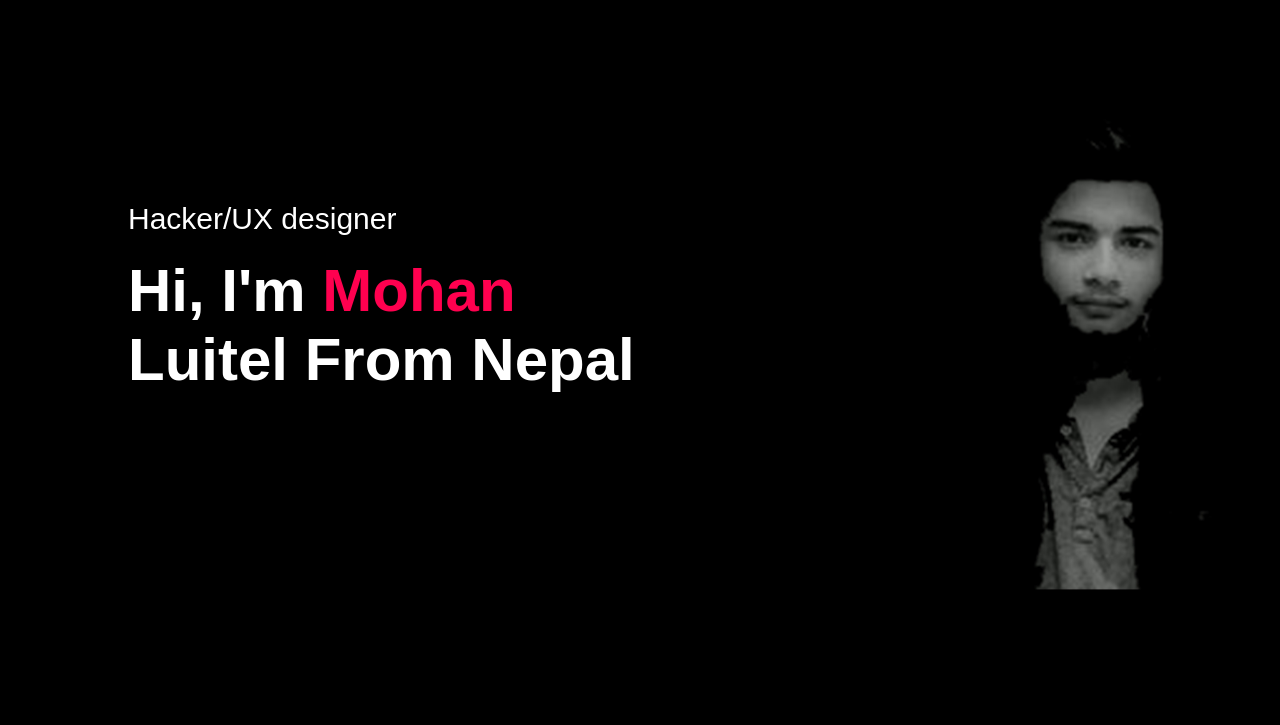
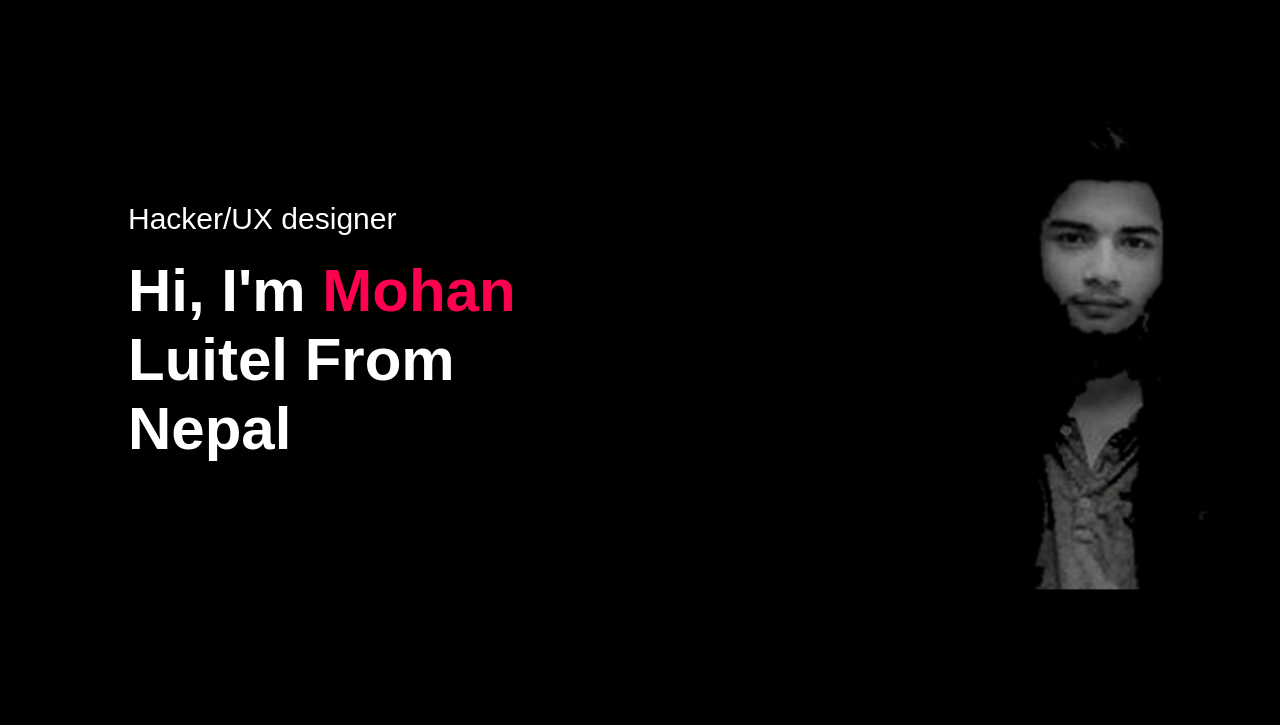
Before and after one commit to luitelmohan1/portfolio, a plain HTML site: page index.html in a window 1280 px wide. Shown: the part 75-800 px from the top of the page. Drawn offline with Linux system fonts and the light colour scheme.

Commit message:
Update index.html

```diff
--- a/index.html
+++ b/index.html
@@ -4,7 +4,7 @@
     <meta charset="UTF-8">
     <meta http-equiv="X-UA-Compatible" content="IE=edge">
     <meta name="viewport" content="width=device-width, initial-scale=1.0">
-    <title>Portfolio website</title>
+    <title>Mohan Luitel</title>
     <link rel="stylesheet" href="style.css">
     <script src="https://kit.fontawesome.com/6ed8fc9c63.js" crossorigin="anonymous"></script>
 </head>
@@ -24,7 +24,7 @@
             </nav>
             <div class="header-text">
                 <p>Hacker/UX designer</p>
-                <h1>Hi, I'm <span>Mohan</span><br> Luitel From Nepal</h1>
+                <h1>Hi, I'm <span>Mohan</span><br> Luitel From<br> Nepal</h1>
             </div>
         </div>
 
```
